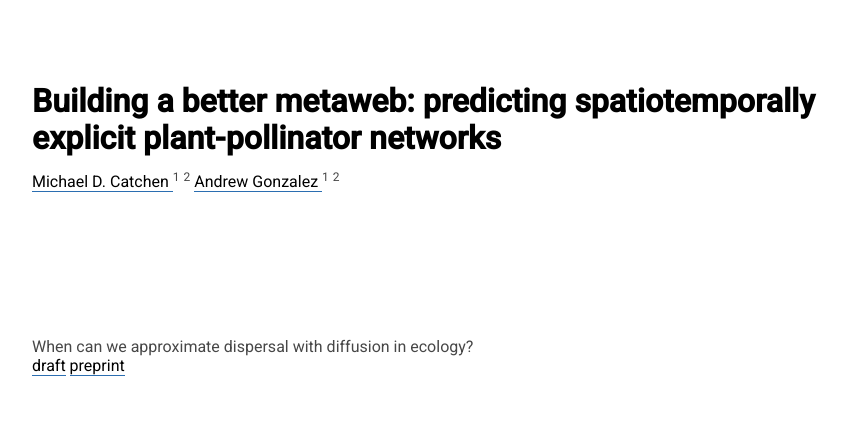
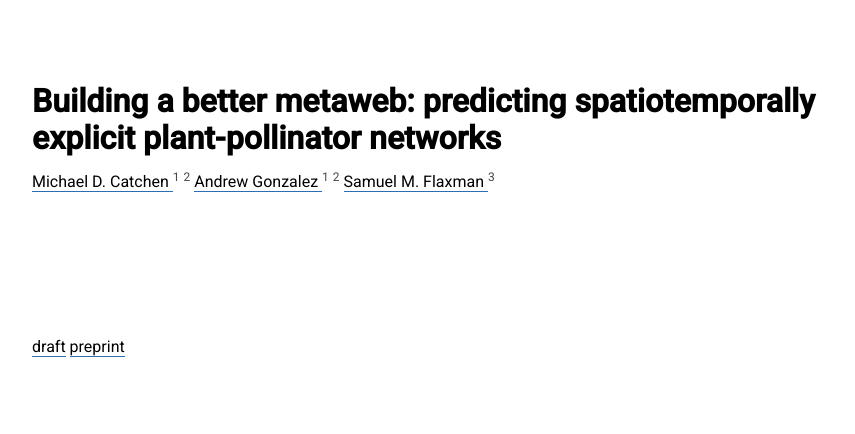
Before and after one commit to gottacatchenall/ms_dispersal_diffusion_approximation, a plain HTML site: page index.html in a window 1280 px wide. Shown: the top 434 px of the page, without its empty margins (198-1053 px from the left). Drawn offline with nearby package versions, Linux system fonts and the light colour scheme; a script that the page names is missing.

Commit message:
Deploying to gh-pages from @ gottacatchenall/ms_dispersal_diffusion_approximation@65371f325e6ef45495c77613626a21d653e194f5 🚀

```diff
--- a/author_template.tsv
+++ b/author_template.tsv
@@ -1,3 +1,4 @@
 Email	Institution	First Name	Middle Name(s)/Initial(s)	Last Name	Suffix	Corresponding Author	Home Page URL	Collaborative Group/Consortium	ORCiD
 michael.catchen@mail.mcgill.ca	McGill University	Michael D.		Catchen					0000-0002-6506-6487
 andrew.gonzalez@mcgill.ca	McGill University	Andrew		Gonzalez					0000-0001-6075-8081
+samuel.flaxman@colorado.edu	University of Colorado at Boulder	Samuel M.		Flaxman					0000-0002-6238-1174
--- a/index.html
+++ b/index.html
@@ -185,6 +185,11 @@
                 </a>
                 <sup class="affilcode">1</sup>
                 <sup class="affilcode">2</sup>
+                </span><span class="header--author">
+                <a href="https://orcid.org/0000-0002-6238-1174" target="_blank">
+                    Samuel M. Flaxman
+                </a>
+                <sup class="affilcode">3</sup>
                 </span>
             </div>
         </div>
@@ -192,7 +197,7 @@
 
     <main class="container">
         <section class="abstract">
-            When can we approximate dispersal with diffusion in ecology?
+
 
 
             <div class="artifacts">
@@ -314,7 +319,7 @@
     <footer>
         <div class="container">
             <h2>Affiliations</h2>
-            <sup>1</sup>&nbsp;McGill University; <sup>2</sup>&nbsp;Québec Centre for Biodiversity Sciences
+            <sup>1</sup>&nbsp;McGill University; <sup>2</sup>&nbsp;Québec Centre for Biodiversity Sciences; <sup>3</sup>&nbsp;University of Colorado at Boulder
             <br />
 
         </div>
```
Also changed, not shown: 4 other files.
